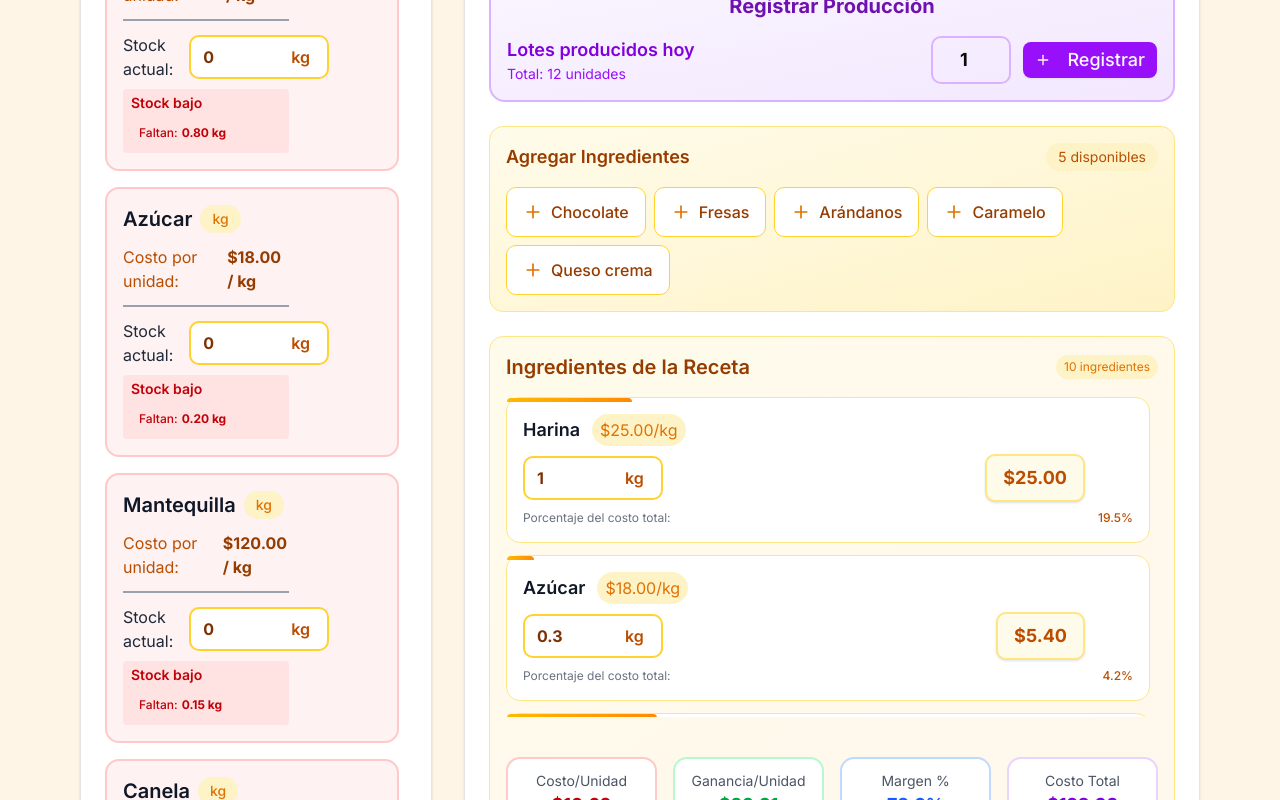
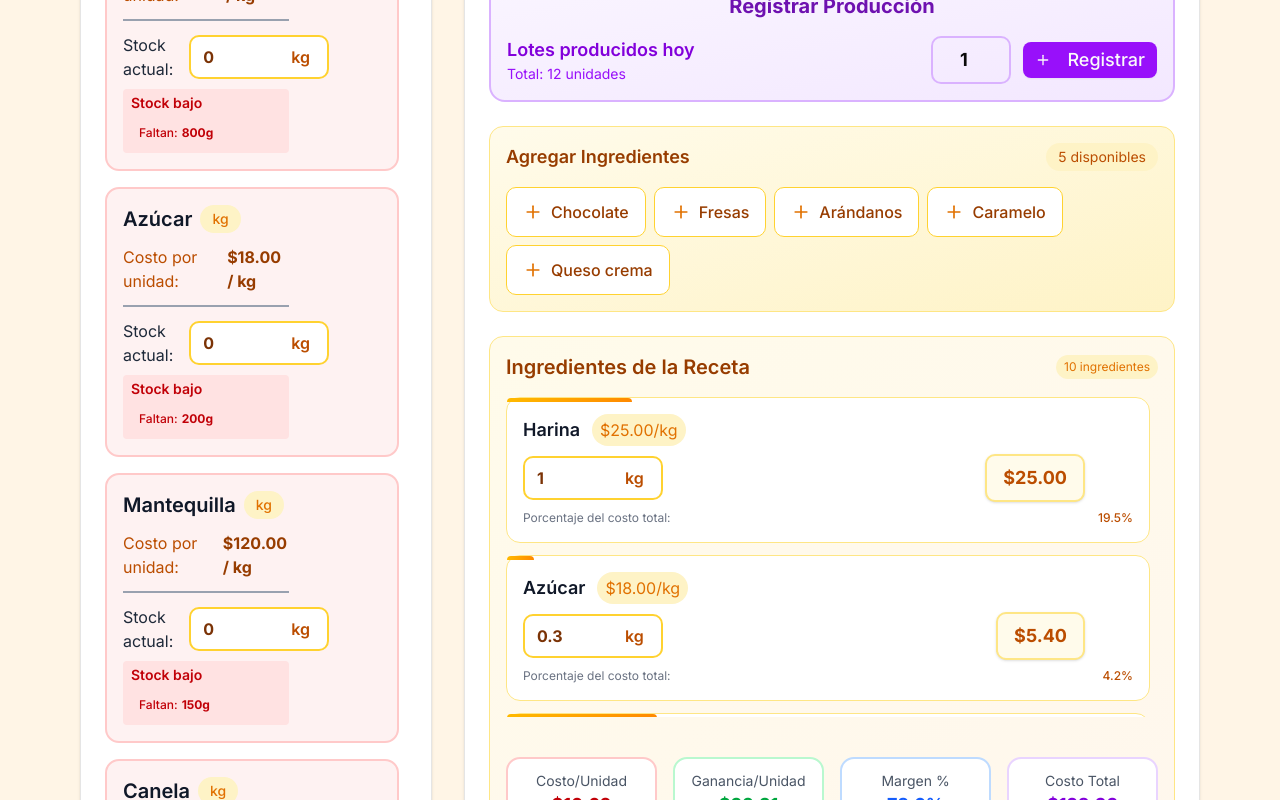
Before and after one commit to abimael92/Funny-Rolls, a Next.js app: page /recipe-calculator in a window 1280 px wide. Shown: the part 860-1660 px from the top of the page. Built offline with nearby package versions, Linux system fonts and the light colour scheme.

Commit message:
feat add unit conversion to ingredient side bar

```diff
--- a/components/RecipeCalculator/IngredientsPanel.tsx
+++ b/components/RecipeCalculator/IngredientsPanel.tsx
@@ -6,6 +6,7 @@ import { Card, CardContent, CardHeader, CardTitle } from "@/components/ui/card"
 import { Calculator, Plus, Trash2, Edit } from "lucide-react"
 import { Ingredient, InventoryItem } from '@/lib/types'
 import { getIngredientCostPerUnit } from '@/lib/utils'
+import { UnitConverter } from '../../lib/unit-conversion';
 import { EditableIngredientRow } from './EditableIngredientRow'
 
 interface IngredientsPanelProps {
@@ -75,6 +76,28 @@ export function IngredientsPanel({
         ))
         setEditingIngredientId(null)
     }
+
+    // Conversion function
+    const convertToReadableUnit = (amount: number, unit: string): string => {
+        // For small amounts, convert to more appropriate units
+        if (unit === 'kg' && amount < 1) {
+            const converted = UnitConverter.convert({ value: amount, unit: 'kg' }, 'g');
+            return converted ? `${converted.value.toFixed(0)}g` : `${amount} ${unit}`;
+        }
+
+        if ((unit === 'l' || unit === 'litro') && amount < 1) {
+            const converted = UnitConverter.convert({ value: amount, unit: 'l' }, 'ml');
+            return converted ? `${converted.value.toFixed(0)}ml` : `${amount} ${unit}`;
+        }
+
+        if (unit === 'docena' && amount < 1) {
+            const converted = UnitConverter.convert({ value: amount, unit: 'docena' }, 'unidad');
+            return converted ? `${converted.value.toFixed(0)} unidades` : `${amount} ${unit}`;
+        }
+
+        // Return original if no conversion needed or conversion fails
+        return `${amount} ${unit}`;
+    };
 
     return (
         <Card className="w-full">
@@ -262,7 +285,7 @@ export function IngredientsPanel({
                                                             <div className="flex items-center p-2 text-xs">
                                                                 <span className="font-medium">Faltan:</span>
                                                                 <span className="font-bold ml-1 text-red-700">
-                                                                    {(ingredient.minAmount - currentStock).toFixed(2)} {ingredient.unit}
+                                                                    {convertToReadableUnit(Number((ingredient.minAmount - currentStock).toFixed(2)), ingredient.unit)}
                                                                 </span>
                                                                 {/* <span className="font-medium">Actual:</span>
                                                                 <span className="font-bold">{currentStock.toFixed(2)} {ingredient.unit}</span>
--- a/components/RecipeCalculator/ProductionTrackerPanel.tsx
+++ b/components/RecipeCalculator/ProductionTrackerPanel.tsx
@@ -35,11 +35,6 @@ export function ProductionTrackerPanel({
     const [selectedDate, setSelectedDate] = useState<string>(new Date().toISOString().split('T')[0]);
     const [expandedRecords, setExpandedRecords] = useState<Set<string>>(new Set());
     const [currentProductionItems, setCurrentProductionItems] = useState<{ [recordId: string]: ProductionItem[] }>({})
-
-    console.log('this are props', productionHistory,
-        recipes,
-    );
-
 
     // Toggle accordion
     const toggleRecord = (recordId: string) => {
```
